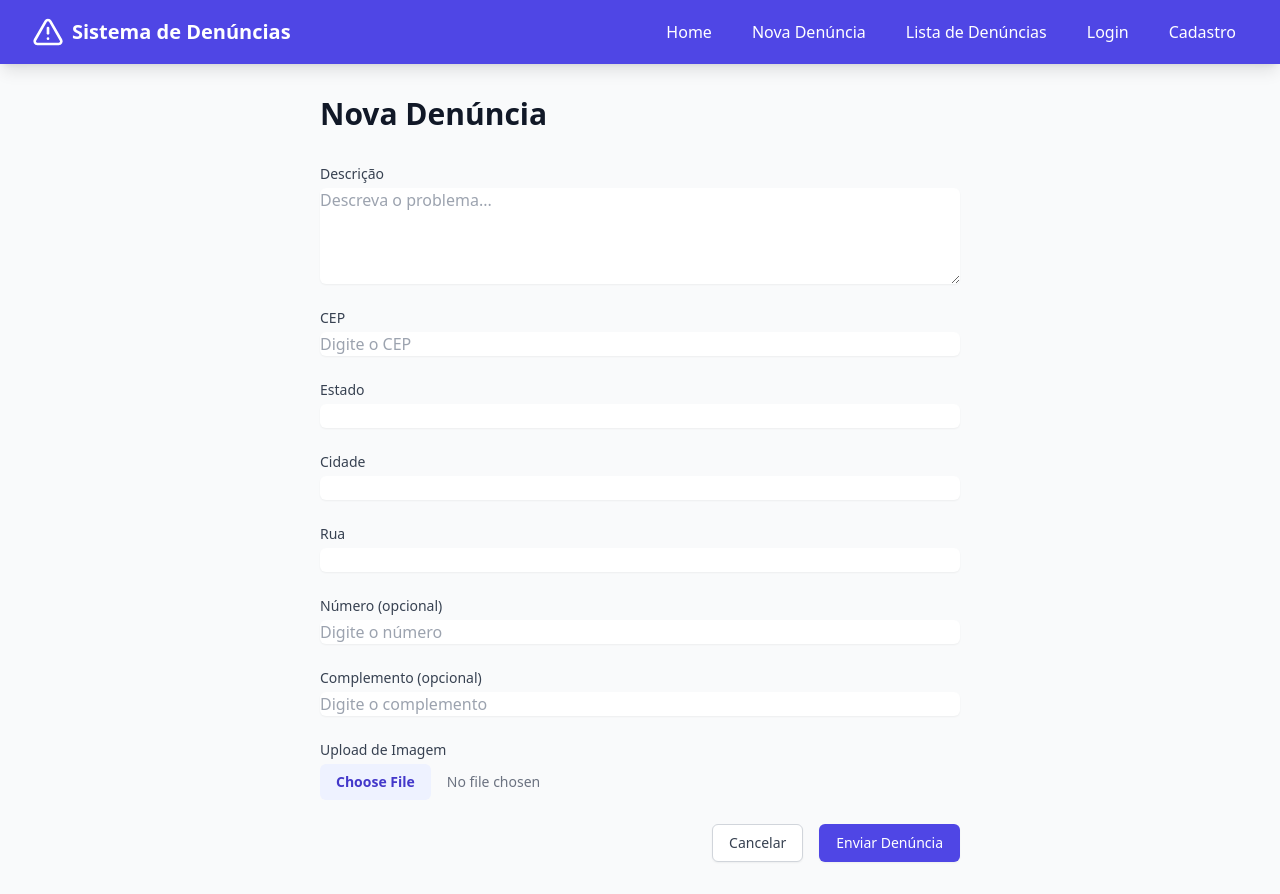
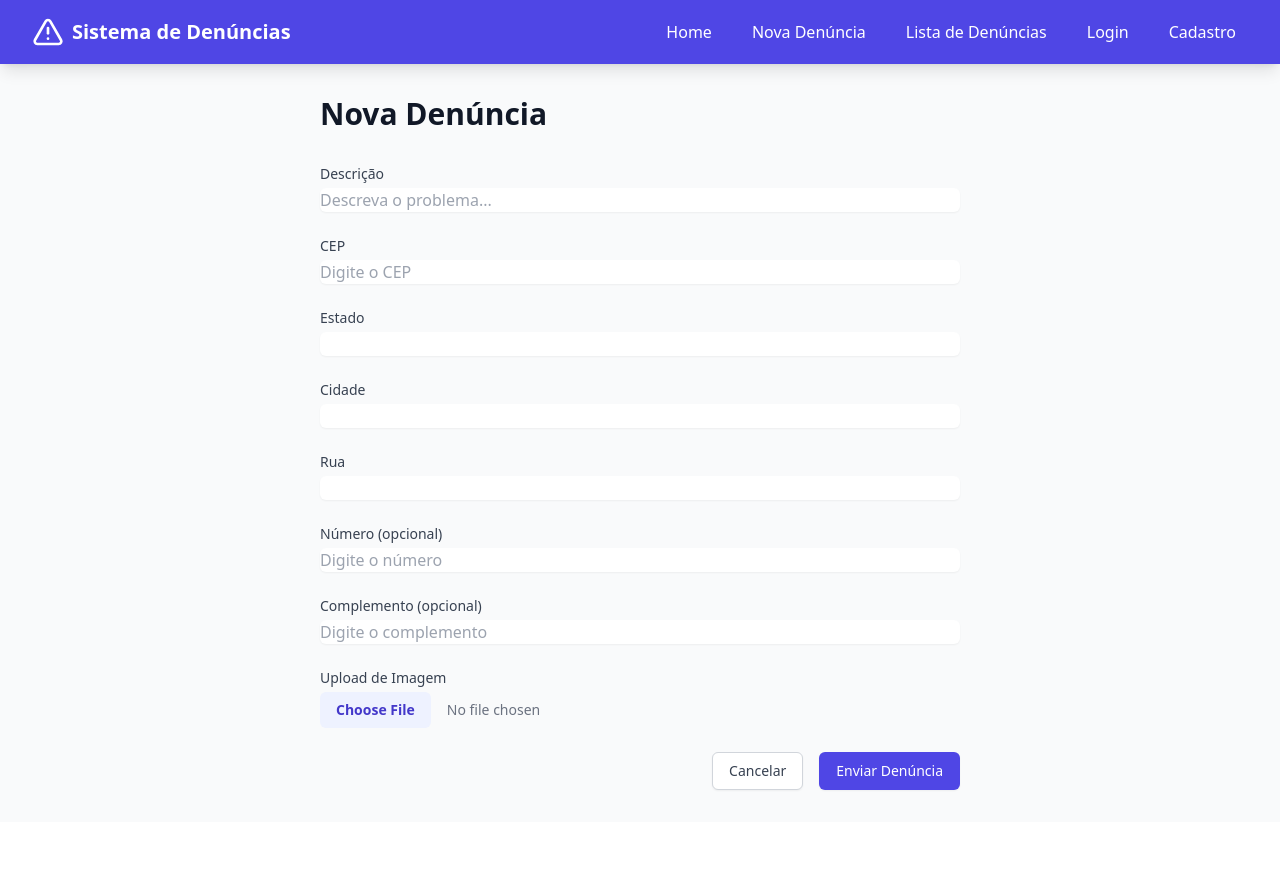
Before and after one commit to vpaesi/fala-cidadao, a React (Vite) app: page /nova-denuncia in a window 1280 px wide. After the commit the page ends 822 px from the top, so only its background shows below. Built offline with nearby package versions, Linux system fonts and the light colour scheme.

Commit message:
refactor: componentização da página de novas denúncias #14

```diff
--- /dev/null
+++ b/src/components/ImageUpload.tsx
@@ -0,0 +1,24 @@
+import React from 'react';
+
+interface ImageUploadProps {
+  onChange: (e: React.ChangeEvent<HTMLInputElement>) => void;
+}
+
+export const ImageUpload: React.FC<ImageUploadProps> = ({ onChange }) => {
+  return (
+    <div>
+      <label htmlFor="imagemUrl" className="block text-sm font-medium text-gray-700">
+        Upload de Imagem
+      </label>
+      <div className="mt-1 flex items-center">
+        <input
+          type="file"
+          id="imagemUrl"
+          accept="image/*"
+          onChange={onChange}
+          className="block w-full text-sm text-gray-500 file:mr-4 file:py-2 file:px-4 file:rounded-md file:border-0 file:text-sm file:font-semibold file:bg-indigo-50 file:text-indigo-700 hover:file:bg-indigo-100"
+        />
+      </div>
+    </div>
+  );
+};
--- /dev/null
+++ b/src/components/InputField.tsx
@@ -0,0 +1,46 @@
+import React from 'react';
+
+interface InputFieldProps {
+  id: string;
+  label: string;
+  type?: string;
+  value: string;
+  placeholder?: string;
+  onChange: (e: React.ChangeEvent<HTMLInputElement>) => void;
+  readOnly?: boolean;
+  required?: boolean;
+  errorMessage?: string;
+}
+
+export const InputField: React.FC<InputFieldProps> = ({
+  id,
+  label,
+  type = 'text',
+  value,
+  placeholder,
+  onChange,
+  readOnly = false,
+  required = false,
+  errorMessage,
+}) => {
+  return (
+    <div>
+      <label htmlFor={id} className="block text-sm font-medium text-gray-700">
+        {label}
+      </label>
+      <input
+        type={type}
+        id={id}
+        className={`mt-1 block w-full rounded-md border-gray-300 shadow-sm focus:border-indigo-500 focus:ring-indigo-500 ${
+          errorMessage ? 'border-red-500' : ''
+        }`}
+        placeholder={placeholder}
+        value={value}
+        onChange={onChange}
+        readOnly={readOnly}
+        required={required}
+      />
+      {errorMessage && <p className="text-red-500 text-sm mt-1">{errorMessage}</p>}
+    </div>
+  );
+};
--- a/src/pages/NovaDenuncia.tsx
+++ b/src/pages/NovaDenuncia.tsx
@@ -2,6 +2,8 @@ import React, { useState } from 'react';
 import { useNavigate } from 'react-router-dom';
 import { Loader2 } from 'lucide-react';
 import { useDenuncias } from '../context/DenunciasContext';
+import { InputField } from '../components/InputField';
+import { ImageUpload } from '../components/ImageUpload';
 
 export const NovaDenuncia: React.FC = () => {
   const navigate = useNavigate();
@@ -79,123 +81,71 @@ export const NovaDenuncia: React.FC = () => {
       <h1 className="text-3xl font-bold text-gray-900 mb-8">Nova Denúncia</h1>
 
       <form onSubmit={handleSubmit} className="space-y-6">
-        <div>
-          <label htmlFor="descricao" className="block text-sm font-medium text-gray-700">
-            Descrição
-          </label>
-          <textarea
+        <InputField
           id="descricao"
-            rows={4}
-            className="mt-1 block w-full rounded-md border-gray-300 shadow-sm focus:border-indigo-500 focus:ring-indigo-500"
+          label="Descrição"
+          type="text"
+          value={formData.descricao}
           placeholder="Descreva o problema..."
-            value={formData.descricao}
           onChange={(e) => setFormData({ ...formData, descricao: e.target.value })}
           required
-            maxLength={500}
         />
-        </div>
 
-        <div>
-          <label htmlFor="cep" className="block text-sm font-medium text-gray-700">
-            CEP
-          </label>
-          <input
+        <InputField
+          id="cep"
+          label="CEP"
           type="text"
-            id="cep"
-            className="mt-1 block w-full rounded-md border-gray-300 shadow-sm focus:border-indigo-500 focus:ring-indigo-500"
+          value={cep}
           placeholder="Digite o CEP"
-            value={cep}
           onChange={handleCepChange}
-            maxLength={8}
           required
+          errorMessage={cepError}
         />
-          {cepError && <p className="text-red-500 text-sm mt-1">{cepError}</p>}
-        </div>
 
-        <div>
-          <label htmlFor="estado" className="block text-sm font-medium text-gray-700">
-            Estado
-          </label>
-          <input
-            type="text"
+        <InputField
           id="estado"
-            className="mt-1 block w-full rounded-md border-gray-300 shadow-sm focus:border-indigo-500 focus:ring-indigo-500"
+          label="Estado"
           value={formData.estado}
+          onChange={() => {}}
           readOnly
           required
         />
-        </div>
 
-        <div>
-          <label htmlFor="cidade" className="block text-sm font-medium text-gray-700">
-            Cidade
-          </label>
-          <input
-            type="text"
+        <InputField
           id="cidade"
-            className="mt-1 block w-full rounded-md border-gray-300 shadow-sm focus:border-indigo-500 focus:ring-indigo-500"
+          label="Cidade"
           value={formData.cidade}
+          onChange={() => {}}
           readOnly
           required
         />
-        </div>
 
-        <div>
-          <label htmlFor="rua" className="block text-sm font-medium text-gray-700">
-            Rua
-          </label>
-          <input
-            type="text"
+        <InputField
           id="rua"
-            className="mt-1 block w-full rounded-md border-gray-300 shadow-sm focus:border-indigo-500 focus:ring-indigo-500"
+          label="Rua"
           value={formData.rua}
+          onChange={() => {}}
           readOnly
           required
         />
-        </div>
 
-        <div>
-          <label htmlFor="numero" className="block text-sm font-medium text-gray-700">
-            Número (opcional)
-          </label>
-          <input
-            type="text"
+        <InputField
           id="numero"
-            className="mt-1 block w-full rounded-md border-gray-300 shadow-sm focus:border-indigo-500 focus:ring-indigo-500"
+          label="Número (opcional)"
+          value={formData.numero}
           placeholder="Digite o número"
-            value={formData.numero}
           onChange={(e) => setFormData({ ...formData, numero: e.target.value })}
         />
-        </div>
 
-        <div>
-          <label htmlFor="complemento" className="block text-sm font-medium text-gray-700">
-            Complemento (opcional)
-          </label>
-          <input
-            type="text"
+        <InputField
           id="complemento"
-            className="mt-1 block w-full rounded-md border-gray-300 shadow-sm focus:border-indigo-500 focus:ring-indigo-500"
+          label="Complemento (opcional)"
+          value={formData.complemento}
           placeholder="Digite o complemento"
-            value={formData.complemento}
           onChange={(e) => setFormData({ ...formData, complemento: e.target.value })}
         />
-        </div>
 
-        <div>
-          <label htmlFor="imagemUrl" className="block text-sm font-medium text-gray-700">
-            Upload de Imagem
-          </label>
-          <div className="mt-1 flex items-center">
-            <input
-              type="file"
-              id="imagemUrl"
-              accept="image/*"
-              onChange={handleImageUpload}
-              className="block w-full text-sm text-gray-500 file:mr-4 file:py-2 file:px-4 file:rounded-md file:border-0 file:text-sm file:font-semibold file:bg-indigo-50 file:text-indigo-700 hover:file:bg-indigo-100"
-            />
-          </div>
-        </div>
+        <ImageUpload onChange={handleImageUpload} />
 
         <div className="flex justify-end space-x-4">
           <button
```
Lines whose indentation alone changed are shown as unchanged.
